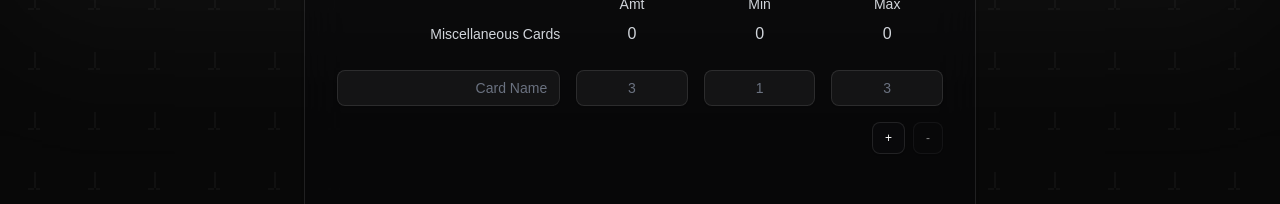
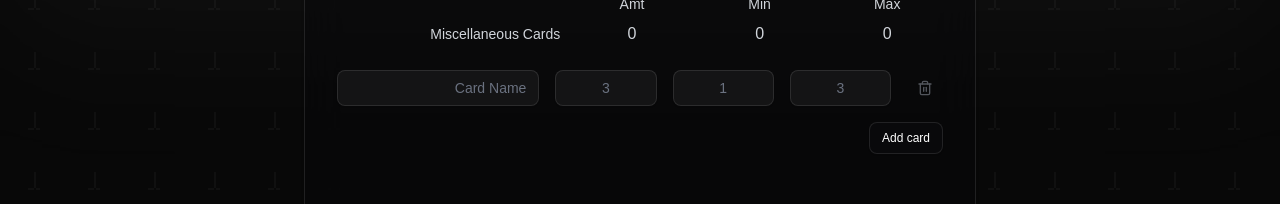
Before and after one commit to nedhmn/ygeometric, a Next.js app: page / in a window 1280 px wide. Shown: the part 384-588 px from the top of the page. Built offline with nearby package versions, Linux system fonts and the light colour scheme.

Commit message:
feat: delete-rows

```diff
--- a/components/card-row-input.tsx
+++ b/components/card-row-input.tsx
@@ -1,15 +1,25 @@
+import { Button } from "@/components/ui/button";
 import { Input } from "@/components/ui/input";
 import { CardRow } from "@/types/deck-calculator";
+import { Trash2 } from "lucide-react";
 
 interface CardRowInputProps {
   row: CardRow;
   index: number;
   updateRow: (index: number, field: keyof CardRow, value: string) => void;
+  removeRow: (id: number) => void;
+  cardRowsLength: number;
 }
 
-export function CardRowInput({ row, index, updateRow }: CardRowInputProps) {
+export function CardRowInput({
+  row,
+  index,
+  updateRow,
+  cardRowsLength,
+  removeRow,
+}: CardRowInputProps) {
   return (
-    <div className="grid grid-cols-[2fr_1fr_1fr_1fr] gap-4 items-center">
+    <div className="grid grid-cols-[2fr_1fr_1fr_1fr_auto] gap-4 items-center">
       <Input
         placeholder="Card Name"
         value={row.name}
@@ -37,6 +47,15 @@ export function CardRowInput({ row, index, updateRow }: CardRowInputProps) {
         onChange={(e) => updateRow(index, "max", e.target.value)}
         className="w-full text-center bg-white/5 border-white/10 text-white rounded-lg placeholder:text-gray-500"
       />
+      <Button
+        variant="ghost"
+        size="icon"
+        onClick={() => removeRow(row.id)}
+        disabled={cardRowsLength === 1}
+        className="text-gray-400 hover:text-red-500 disabled:opacity-50"
+      >
+        <Trash2 className="h-4 w-4" />
+      </Button>
     </div>
   );
 }
--- a/components/deck-calculator.tsx
+++ b/components/deck-calculator.tsx
@@ -78,7 +78,7 @@ export default function DeckCalculator() {
                   miscAmount < 0 ? "text-red-500" : "text-gray-300"
                 }`}
               >
-                {deckSize === "" ? "0" : miscAmount}
+                {miscAmount}
               </div>
               <div className="text-center text-gray-300">0</div>
               <div className="text-center text-gray-300">0</div>
@@ -92,28 +92,21 @@ export default function DeckCalculator() {
                   row={row}
                   index={index}
                   updateRow={updateRow}
+                  cardRowsLength={cardRows.length}
+                  removeRow={removeRow}
                 />
               ))}
             </div>
 
-            {/* Add/Remove Row Buttons */}
-            <div className="flex justify-end gap-2 mt-4">
+            {/* Add Row Button */}
+            <div className="flex justify-end mt-4">
               <Button
                 variant="outline"
                 size="sm"
                 onClick={addRow}
                 className="border-white/10 text-white hover:bg-white/5 rounded-lg"
               >
-                +
-              </Button>
-              <Button
-                variant="outline"
-                size="sm"
-                onClick={removeRow}
-                disabled={cardRows.length === 1}
-                className="border-white/10 text-white hover:bg-white/5 disabled:opacity-50 rounded-lg"
-              >
-                -
+                Add card
               </Button>
             </div>
           </div>
--- a/hooks/use-deck-calculator.ts
+++ b/hooks/use-deck-calculator.ts
@@ -6,37 +6,44 @@ export function useDeckCalculator() {
   const [handSize, setHandSize] = useState("");
   const [miscAmount, setMiscAmount] = useState(0);
   const [cardRows, setCardRows] = useState<CardRow[]>([INITIAL_CARD_ROW]);
+  const [nextId, setNextId] = useState(2);
 
   useEffect(() => {
-    const totalCardAmount = cardRows.reduce(
-      (sum, row) => sum + (Number.parseInt(row.amount) || 0),
-      0
-    );
+    let totalCardAmount = 0;
+    cardRows.forEach((row) => {
+      totalCardAmount += Number.parseInt(row.amount) || 0;
+    });
+
     const effectiveDeckSize = Number.parseInt(deckSize) || 0;
     setMiscAmount(effectiveDeckSize - totalCardAmount);
   }, [deckSize, cardRows]);
 
   const addRow = () => {
     const newRow: CardRow = {
-      id: cardRows.length + 1,
+      id: nextId,
       name: "",
       amount: "",
       min: "",
       max: "",
     };
     setCardRows([...cardRows, newRow]);
+    setNextId(nextId + 1);
   };
 
-  const removeRow = () => {
+  const removeRow = (id: number) => {
     if (cardRows.length > 1) {
-      setCardRows(cardRows.slice(0, -1));
+      setCardRows(cardRows.filter((row) => row.id !== id));
     }
   };
 
   const updateRow = (index: number, field: keyof CardRow, value: string) => {
-    setCardRows(
-      cardRows.map((row, i) => (i === index ? { ...row, [field]: value } : row))
-    );
+    const newRows = cardRows.map((row, i) => {
+      if (i === index) {
+        return { ...row, [field]: value };
+      }
+      return row;
+    });
+    setCardRows(newRows);
   };
 
   return {
```
